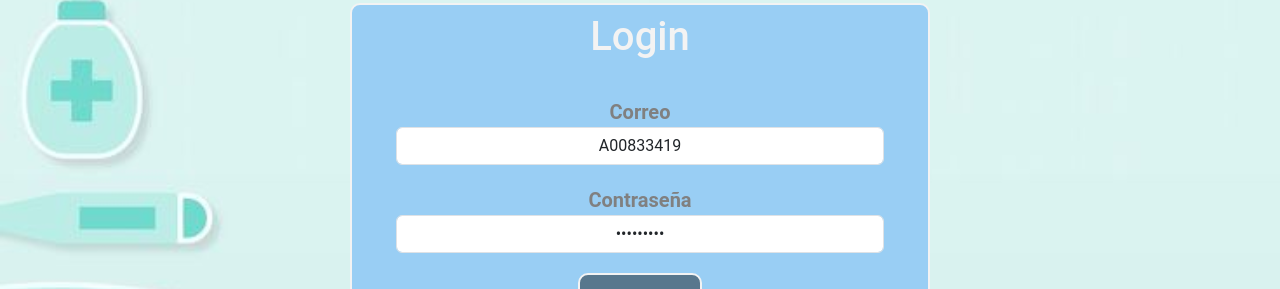
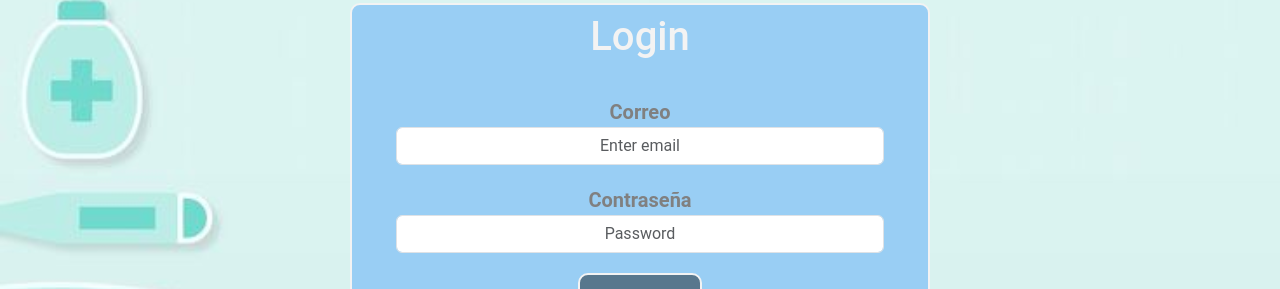
Before and after one commit to Cherry-Ayala/RetoConstruccion, a React (Create React App) app in the folder web/: page /Login in a window 1280 px wide. Shown: the part 137-426 px from the top of the page. Built offline with nearby package versions, Linux system fonts and the light colour scheme.

Commit message:
final del login y unity 17:56

```diff
--- a/web/src/Componentes/Login/login.jsx
+++ b/web/src/Componentes/Login/login.jsx
@@ -1,51 +1,78 @@
 import React, { useState } from 'react';
-//import axios from 'axios';
+import axios from 'axios';
+import { Redirect } from 'react-router-dom';
 import './login.css'
 
 function Login () {
-    const [ user, setUser ] = useState('a00833419@tec.mx');
-    const [ password, setPassword ] = useState('A00833419');
+  const [username, setUsername] = useState('');
+  const [password, setPassword] = useState('');
+  const [redirectUrl, setRedirectUrl] = useState('');
+  const [errorMessage, setErrorMessage] = useState('');
 
-    const handleUserChange = (event) => { setUser(event.target.value);}
-    const handlePasswordChange = (event) => { setPassword(event.target.value);}
+  const handleUsernameChange = (event) => {
+    setUsername(event.target.value);
+  };
+
+  const handlePasswordChange = (event) => {
+    setPassword(event.target.value);
+  };
+
   const handleSubmit = (event) => {
     event.preventDefault();
 
-        //conectar a la api de la base de datos
-        window.location.href = './Doctor';
-        // axios.post('api/login', {user, password})
-        // .then(response => {
-        //     if(response.data.success){
-        //         window.location.href = '../Doctor/Doctor.jsx';
-        //     }
-        //     else{
-        //         console.log(response.data.message)
-        //     }
-        // })
-
-        // .catch(error => {console.log(error);});
+    axios
+      .post('/api/login', { username, password }) //poner api correcta
+      .then(response => {
+        if (response.data.user === 'Doctor' && response.data.password === 'jueves') {
+          setRedirectUrl('/Doctor');
+        } else if (response.data.user) {
+          setRedirectUrl('/unity');
+        } else {
+          setErrorMessage('Invalid username or password.');
         }
+      })
+      .catch(error => {
+        console.log(error);
+        setErrorMessage('An error occurred. Please try again.');
+      });
+  };
   return (
-
-      <div className='login-container card-block align'>
-        <div className='card-login card d-inline-flex p-2'>
+    <div className="login-container card-block align">
+      <div className="card-login card d-inline-flex p-2">
         <h1>Login</h1>
-          <form className='form-control-lg'>
-            <div class="form-group">
-              <label for="exampleInputEmail1">Correo</label>
-              <input type="email" class="form-control" id="exampleInputEmail1" aria-describedby="emailHelp" placeholder="Enter email" value={password} onChange={handlePasswordChange}/>
+        <form className="form-control-lg" onSubmit={handleSubmit}>
+          <div className="form-group">
+            <label htmlFor="exampleInputEmail1">Correo</label>
+            <input
+              type="email"
+              className="form-control"
+              id="exampleInputEmail1"
+              aria-describedby="emailHelp"
+              placeholder="Enter email"
+              value={username}
+              onChange={handleUsernameChange}
+            />
           </div>
-            <div class="form-group">
-              <label for="exampleInputPassword1">Contraseña</label>
-              <input type="password" class="form-control" id="exampleInputPassword1" placeholder="Password" value={password} onChange={handlePasswordChange}  />
+          <div className="form-group">
+            <label htmlFor="exampleInputPassword1">Contraseña</label>
+            <input
+              type="password"
+              className="form-control"
+              id="exampleInputPassword1"
+              placeholder="Password"
+              value={password}
+              onChange={handlePasswordChange}
+            />
           </div>
-            <button type="submit" class="boton btn btn-primary">Submit</button>
+          <button type="submit" className="boton btn btn-primary">
+            Submit
+          </button>
+          {errorMessage && <p>{errorMessage}</p>}
         </form>
       </div>
+      {redirectUrl && <Redirect to={redirectUrl} />}
     </div>
-
   );
-
 }
 
 export default Login;
```
Also changed, not shown: web/src/Unity/Unity.jsx (added, +22 -0 lines). Lines whose indentation alone changed are shown as unchanged.
